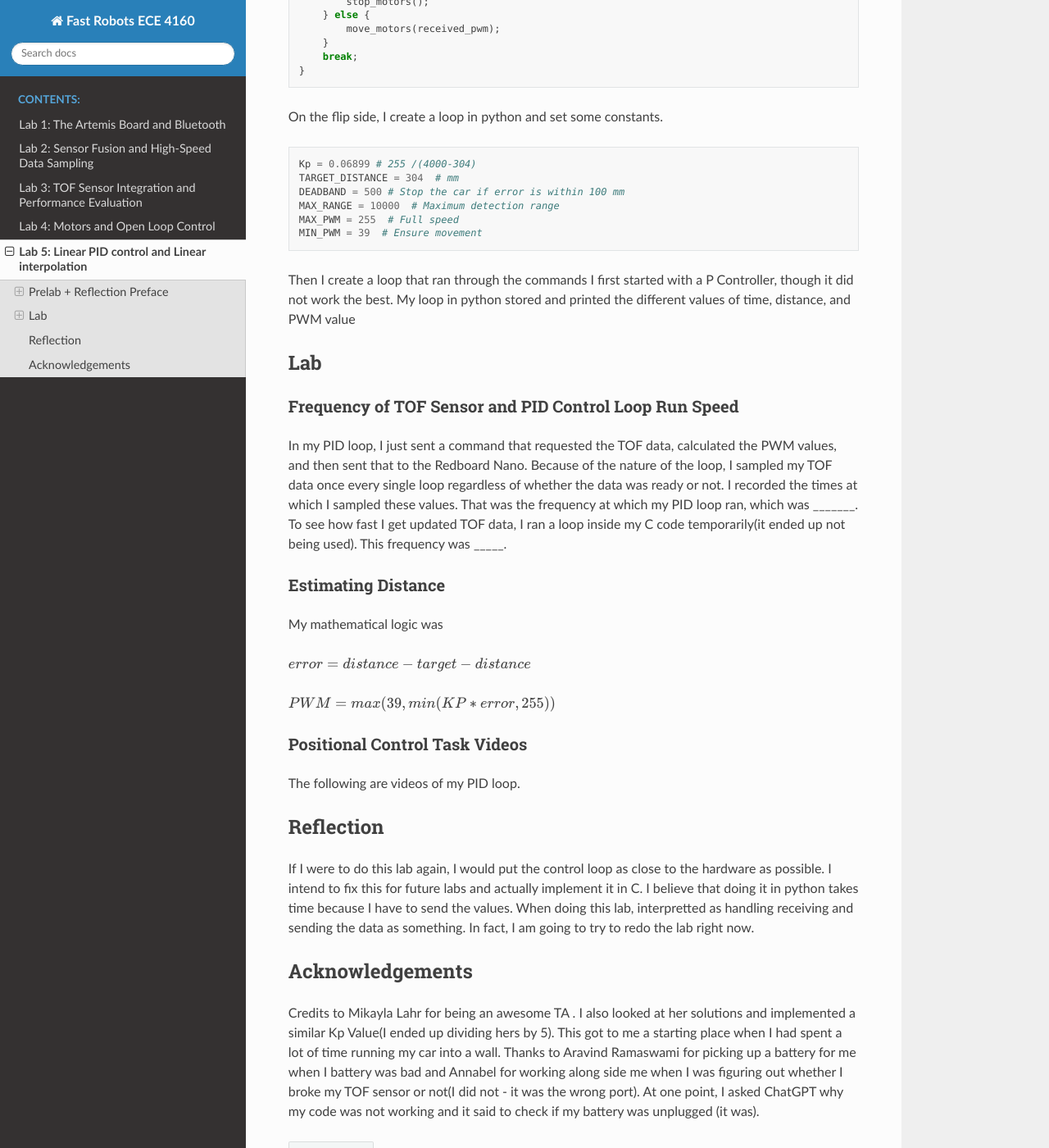
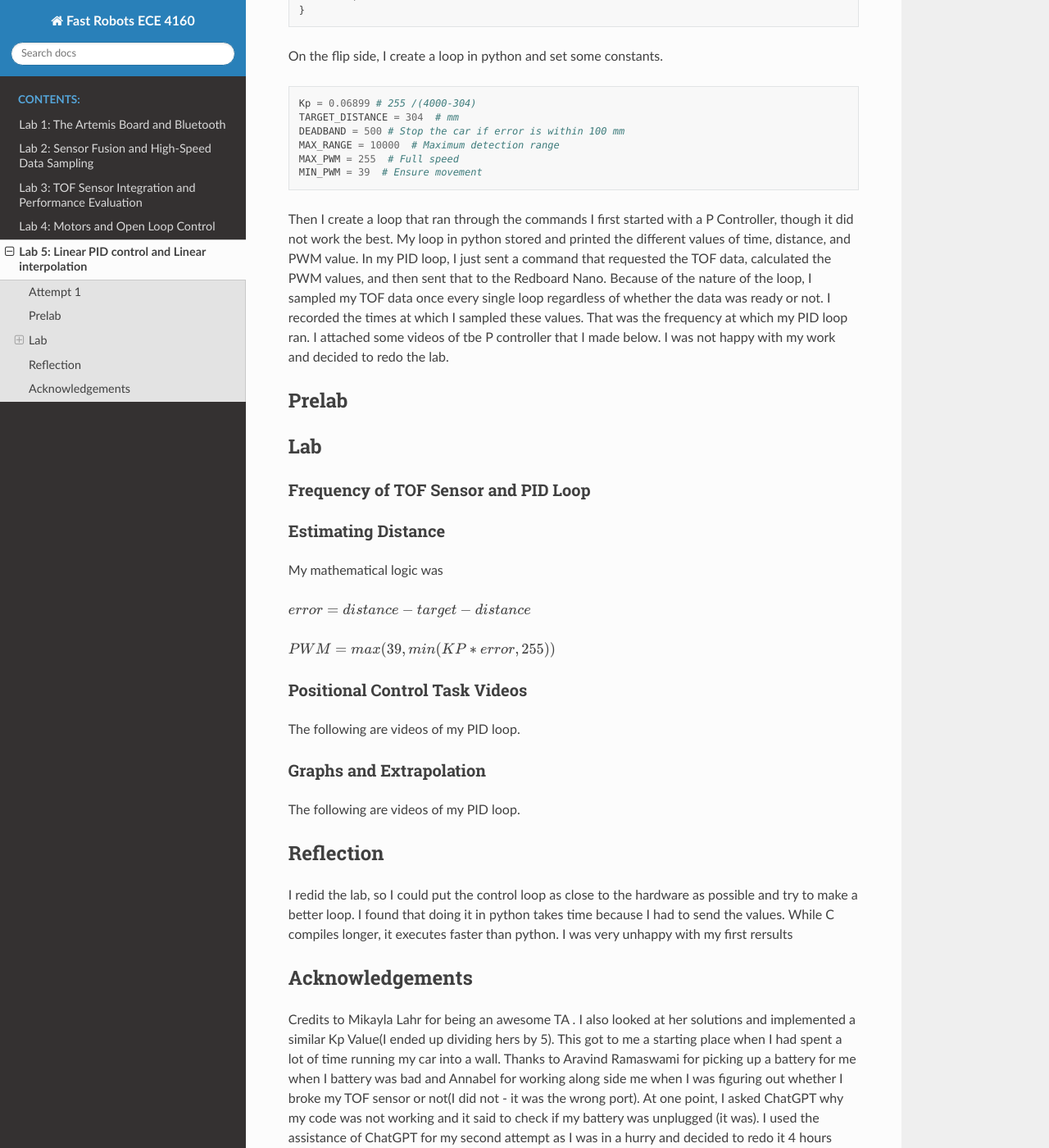
Before and after one commit to nskatti1/Fast-Robots, a Sphinx documentation site: the page built from docs/lab5.rst, in a window 1280 px wide and 1400 px high, scrolled down 1288 px. Shown: the whole window at 82% size. Built offline with Sphinx 7.4.7 and the Read the Docs theme 3.1.0, drawn with Linux system fonts in a browser that asks for light colours; pages that are not in the unit, such as notebooks, are missing from menus; some of the changed text lies outside the part shown.

Commit message:
Update lab5.rst

```diff
--- a/docs/lab5.rst
+++ b/docs/lab5.rst
@@ -6,15 +6,10 @@ Lab 5: Linear PID control and Linear interpolation
    :depth: 2
    :local:
 
-Prelab + Reflection Preface
+Attempt 1
 --------------------------------------------------------------------------
-I want to preface by saying I could have been a little smarter when doing this lab.
-My first idea was to read the measurements, send them to the python code, do calculations,
-and then send back the pwm values and repeat. In hindsight I think it would have been better to use C instead of python.
-Although C compiles slower, I think the run time would have been a bit faster. I started my lab talking about this because that is how I ended up handling sending and receiving data.
 
-Handling Sending and Receiving Data
-^^^^^^^^^^^^^^^^^^^^^^^^^^^^^^^^^^^
+I did the lab twice as I messed up the first time and collected the data in python and did the man in python instead of C. I wrote more about my thoughts below in the reflection. Since I did spend a lot of time on this, I still wanted to include it on my page. I can compare and contrast my results.
 
 In C I wrote 2 functions, one function that measured and sent the data back and the other function that took in a PWM value and wrote it to the motors.
 
@@ -77,13 +72,17 @@ On the flip side, I create a loop in python and set some constants.
 
 
 Then I create a loop that ran through the commands
-I first started with a P Controller, though it did not work the best. My loop in python stored and printed the different values of time, distance, and PWM value
+I first started with a P Controller, though it did not work the best. My loop in python stored and printed the different values of time, distance, and PWM value.
+In my PID loop, I just sent a command that requested the TOF data, calculated the PWM values, and then sent that to the Redboard Nano. Because of the nature of the loop, I sampled my TOF data once every single loop regardless of whether the data was ready or not. I recorded the times at which I sampled these values. That was the frequency at which my PID loop ran. I attached some videos of tbe P controller that I made below. I was not happy with my work and decided to redo the lab.
+
+Prelab
+--------------------------------------------------------------------------
 
 Lab
 --------------------------------------------------------------------------
-Frequency of TOF Sensor and PID Control Loop Run Speed
+Frequency of TOF Sensor and PID Loop
 ^^^^^^^^^^^^^^^^^^^^^^^^^^^^^^^^^^^
-In my PID loop, I just sent a command that requested the TOF data, calculated the PWM values, and then sent that to the Redboard Nano. Because of the nature of the loop, I sampled my TOF data once every single loop regardless of whether the data was ready or not. I recorded the times at which I sampled these values. That was the frequency at which my PID loop ran, which was _______. To see how fast I get updated TOF data, I ran a loop inside my C code temporarily(it ended up not being used). This frequency was _____.
+
 
 Estimating Distance
 ^^^^^^^^^^^^^^^^^^^^^^^^^^^^^^^^^^^
@@ -98,15 +97,16 @@ Positional Control Task Videos
 ^^^^^^^^^^^^^^^^^^^^^^^^^^^^^^^^^^^
 The following are videos of my PID loop.
 
+Graphs and Extrapolation
+^^^^^^^^^^^^^^^^^^^^^^^^^^^^^^^^^^^
+The following are videos of my PID loop.
+
 Reflection
 -----------------------------
-If I were to do this lab again, I would put the control loop as close to the hardware as possible.
-I intend to fix this for future labs and actually implement it in C. I believe that doing it in python takes time because I have to send the values.
-When doing this lab, interpretted as handling receiving and sending the data as something. In fact, I am going to try to redo the lab right now.
-
+I redid the lab, so I could put the control loop as close to the hardware as possible and try to make a better loop. I found that doing it in python takes time because I had to send the values. While C compiles longer, it executes faster than python. I was very unhappy with my first rersults
 
 
 Acknowledgements
 ----------------------------
 
-Credits to Mikayla Lahr for being an awesome TA . I also looked at her solutions and implemented a similar Kp Value(I ended up dividing hers by 5). This got to me a starting place when I had spent a lot of time running my car into a wall. Thanks to Aravind Ramaswami for picking up a battery for me when I battery was bad and Annabel for working along side me when I was figuring out whether I broke my TOF sensor or not(I did not - it was the wrong port). At one point, I asked ChatGPT why my code was not working and it said to check if my battery was unplugged (it was).
+Credits to Mikayla Lahr for being an awesome TA . I also looked at her solutions and implemented a similar Kp Value(I ended up dividing hers by 5). This got to me a starting place when I had spent a lot of time running my car into a wall. Thanks to Aravind Ramaswami for picking up a battery for me when I battery was bad and Annabel for working along side me when I was figuring out whether I broke my TOF sensor or not(I did not - it was the wrong port). At one point, I asked ChatGPT why my code was not working and it said to check if my battery was unplugged (it was). I used the assistance of ChatGPT for my second attempt as I was in a hurry and decided to redo it 4 hours before it was due after spending the last week trying to get my controller to produce high quality results.
```
